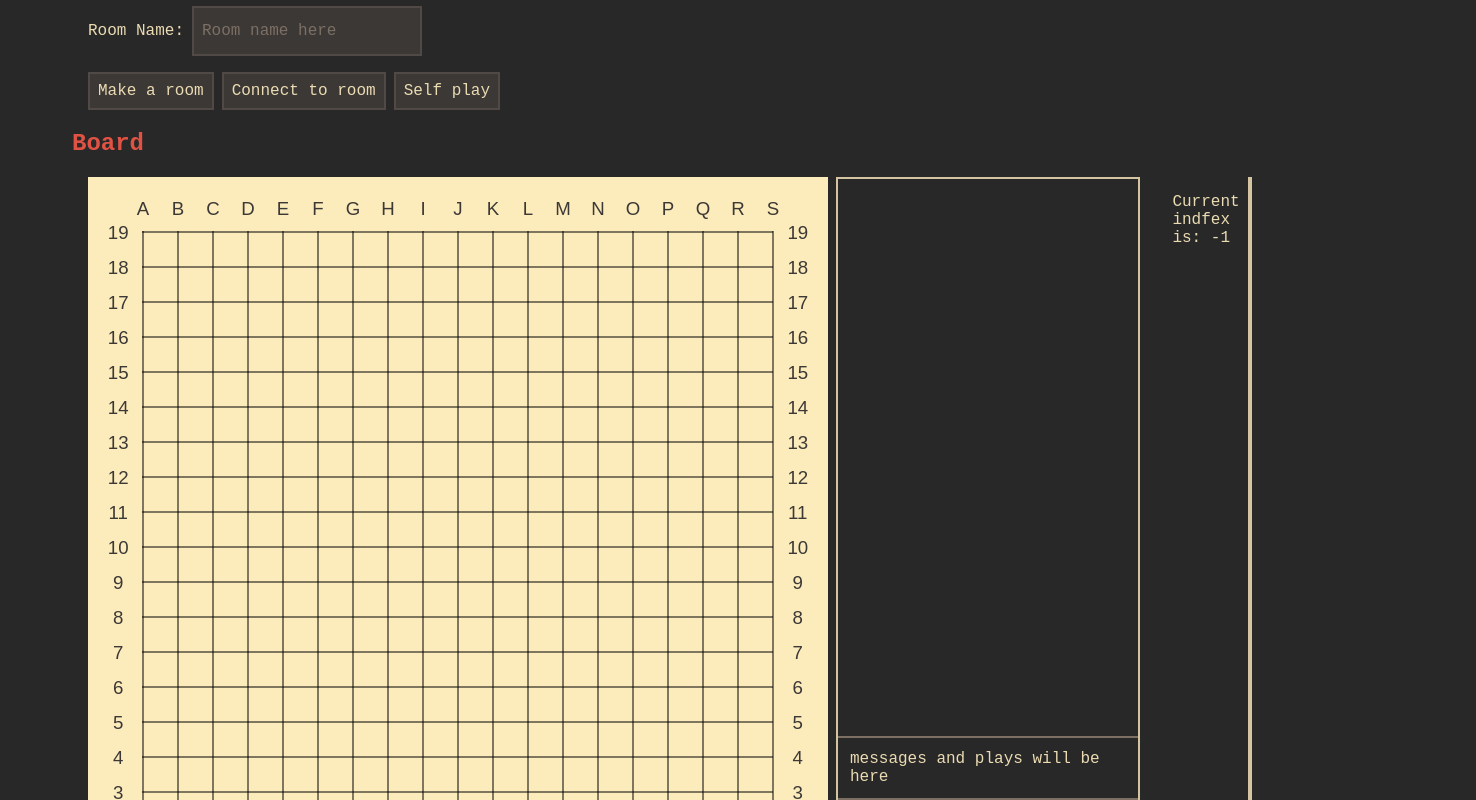
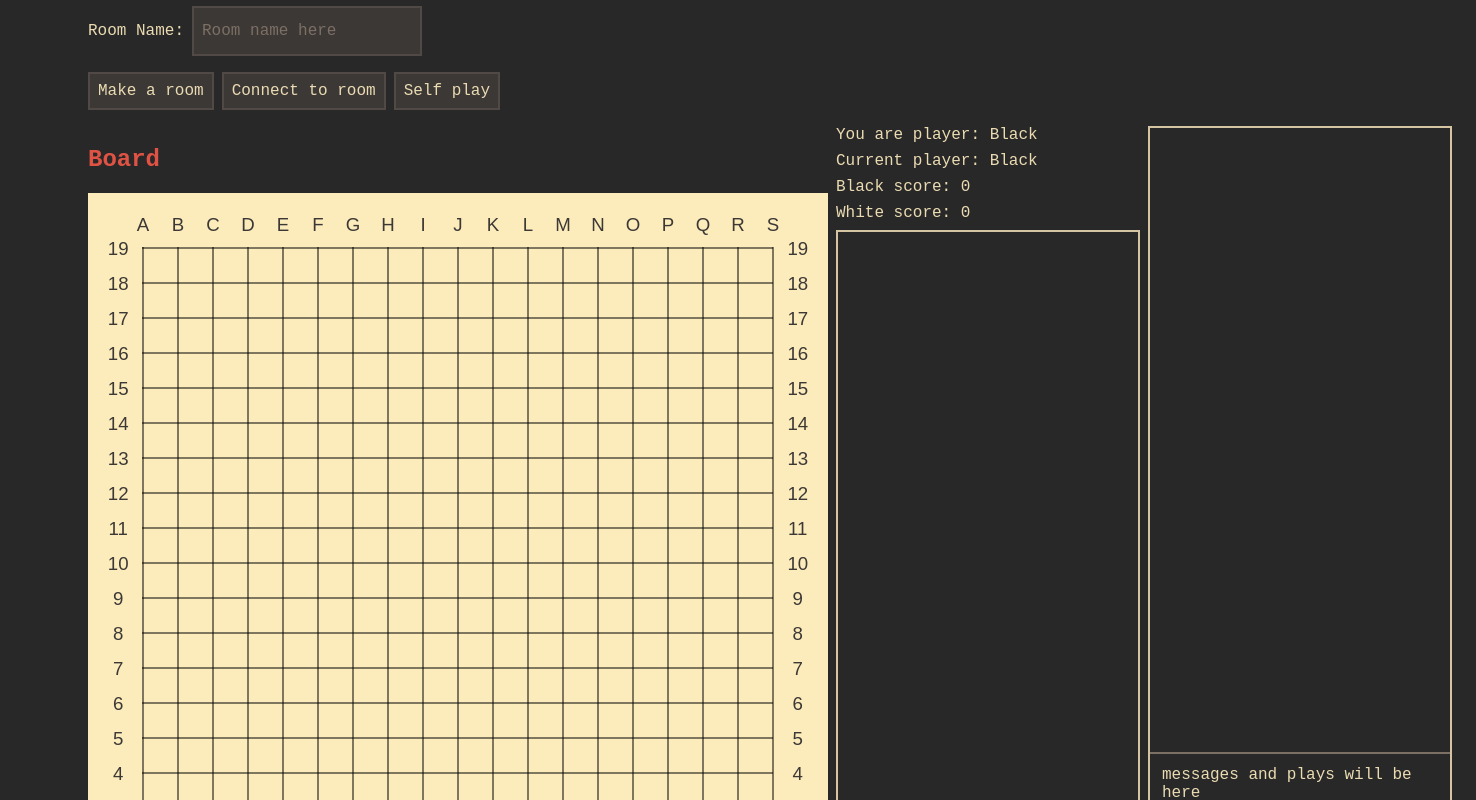
Before and after one commit to goldentoaste/webnuki, a SvelteKit app: page / in a window 1280 px wide. Shown: the part 180-980 px from the top of the page, 1476 px wide, since content can reach past the window. Built offline with nearby package versions, Linux system fonts and the light colour scheme.

Commit message:
shuffling ui

```diff
--- a/src/lib/board.ts
+++ b/src/lib/board.ts
@@ -20,7 +20,7 @@ interface BoardState {
 
 
 // update this when a player wins
-export const winningPlayer = writable(EMPTY);
+export const winningPlayer = writable(WALL);
 export const blackScore = writable(0);
 export const whiteScore = writable(0);
 export const currentPlayer = writable(BLACK);
--- a/src/lib/components/historyList/HistoryList.svelte
+++ b/src/lib/components/historyList/HistoryList.svelte
@@ -4,19 +4,16 @@
     import HistoryItem from "./HistoryItem.svelte";
 
     export let histories: History[];
-    export let currentIndex :number ;
+    export let currentIndex: number;
 
-    const dispatch = createEventDispatcher<{indexChange:number}>();
+    const dispatch = createEventDispatcher<{ indexChange: number }>();
 
     $: {
-        dispatch("indexChange",  currentIndex );
+        dispatch("indexChange", currentIndex);
     }
+</script>
 
-
-</script>
-<p>Current indfex is: {currentIndex}</p>
 <div class="historyContainer">
-
     {#each histories as history, index}
         <HistoryItem
             {history}
@@ -41,6 +38,4 @@
 
         width: 300px;
     }
-
-
 </style>
--- a/src/lib/components/inputField.svelte
+++ b/src/lib/components/inputField.svelte
@@ -42,6 +42,7 @@
         {pattern}
         on:input={checkInput}
         {value}
+        on:submit
     />
 
     {#if showMsg}
--- a/src/routes/+page.svelte
+++ b/src/routes/+page.svelte
@@ -10,7 +10,7 @@
         winningPlayer,
         playerColor,
         history,
-        historyIndex
+        historyIndex,
     } from "$lib/board";
 
     import { BLACK, WHITE, EMPTY, WALL } from "$lib/boardLib";
@@ -107,6 +107,13 @@
         board.playMove(row, col);
     }
 
+    function sendTextMessage() {
+        messages.unshift(currentMessage);
+        messages = messages;
+        sendMessage(currentMessage);
+        currentMessage = "";
+    }
+
     $: {
         if ($lastPlay !== undefined && !board.selfPlay) {
             sendMessage(`#play ${$lastPlay[0]},${$lastPlay[1]}`);
@@ -114,9 +121,7 @@
     }
 
     $: {
-        if ($winningPlayer != EMPTY) {
-            gameStarted = false;
-        }
+        gameStarted = $winningPlayer == EMPTY;
     }
 </script>
 
@@ -158,11 +163,17 @@
     >
         Self play
     </Button>
+
+
+
+    {#if gameStarted}
+    <Button on:click={newGame}>New Game</Button>
+{/if}
 </div>
 
-<h2>Board</h2>
 <div class="rowGroup">
     <div id="canvasHolder">
+        <h2>Board</h2>
         <canvas
             id="nukiCanvas"
             bind:this={canvas}
@@ -171,54 +182,44 @@
             height="700px"
         />
     </div>
+    <div class="colGroup">
+        <div id="stats">
+            {#if board}
+            <span>You are player: {colorToName($playerColor)}</span>
+            <span>Current player: {colorToName($currentPlayer)}</span>
+            <span>Black score: {$blackScore}</span>
+            <span>White score: {$whiteScore}</span>
 
-    <div id="rightColumn" class="colGroup">
+            {#if $winningPlayer == BLACK || $winningPlayer == WHITE}
+                {colorToName($winningPlayer)} has won the game!
+            {/if}
+
+        {/if}
+        </div>
+        {#if board}
+            <HistoryList
+                histories={$history}
+                on:indexChange={(e) => {
+                    board.rewind(e.detail);
+                }}
+                currentIndex={$historyIndex}
+            ></HistoryList>
+        {/if}
+    </div>
+
+    <div class="colGroup">
+
         <MessageList data={messages} />
         <div class="rowGroup">
             <InputField
                 placeholder="message to send here"
                 bind:value={currentMessage}
+                on:submit={sendTextMessage}
             />
-            <Button
-                on:click={() => {
-                    messages.unshift(currentMessage);
-                    messages = messages;
-                    sendMessage(currentMessage);
-                    currentMessage = "";
-                }}>Send</Button
-            >
+            <Button on:click={sendTextMessage}>Send</Button>
         </div>
     </div>
-    {#if board}
-        <HistoryList
-            histories={$history}
-            on:indexChange={(e) => {
-                board.rewind(e.detail);
-            }}
-            currentIndex={$historyIndex}
-        ></HistoryList>
-    {/if}
 </div>
-
-{#if board}
-    <p>You are player: {colorToName($playerColor)}</p>
-    <p>Current player: {colorToName($currentPlayer)}</p>
-    <p>Black score: {$blackScore}</p>
-    <p>White score: {$whiteScore}</p>
-
-    {#if $winningPlayer != EMPTY}
-        {colorToName($winningPlayer)} has won the game!
-    {/if}
-    <!-- <p>
-    Board should be here:
-    {board.board}
-</p> -->
-    <!-- <p>board's current player: {board.curPlayer}</p> -->
-
-    {#if gameStarted}
-        <Button on:click={newGame}>New Game</Button>
-    {/if}
-{/if}
 
 <style>
     .rowGroup {
@@ -226,12 +227,15 @@
         flex-direction: row;
         gap: 0.5rem;
         margin: 1rem;
+        width: fit-content;
     }
 
     .colGroup {
         display: flex;
         flex-direction: column;
         gap: 0.5rem;
+        flex: 1 1 auto;
+        width: fit-content;
         /* margin: 1rem; */
     }
 
@@ -251,7 +255,10 @@
         flex: 0 0 auto;
     }
 
-    #rightColumn {
-        flex: 1 1 auto;
+
+    #stats{
+        display: flex;
+        flex-direction: column;
+        gap: 0.5rem;
     }
 </style>
```
